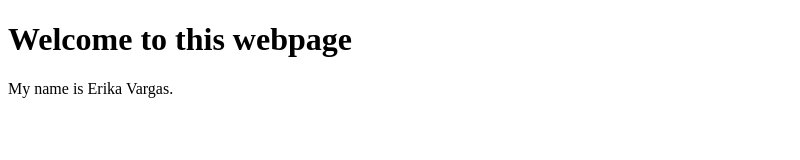
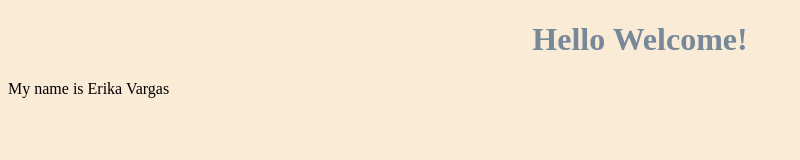
Before and after one commit to erikav23/csc317-2023-Spring-Erika-Vargas-github-page, a plain HTML site: page index.html in a window 1280 px wide. Shown: the whole page, without its empty margins (0-800 px from the left). Drawn offline with Linux system fonts and the light colour scheme.

Commit message:
Update index.html

```diff
--- a/index.html
+++ b/index.html
@@ -1,12 +1,19 @@
 <!DOCTYPE html>
 <html>
-<head>
-<title>Page Title</title>
-</head>
-<body>
-
-<h1>Welcome to this webpage </h1>
-<p>My name is Erika Vargas.</p>
-
-</body>
+    <head>
+    <title> Web Page</title>
+    <style>
+        body{
+            background-color: antiquewhite;
+        }
+        h1{
+            color:lightslategray;
+            text-align: center;
+        }
+    </style>
+    </head>
+    <body>
+        <h1> Hello Welcome!</h1>
+        <p> My name is Erika Vargas</p>
+    </body>
 </html>
```
